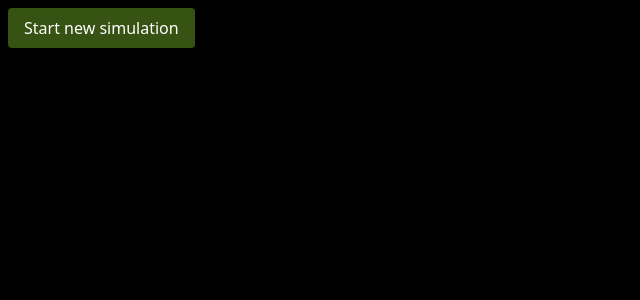
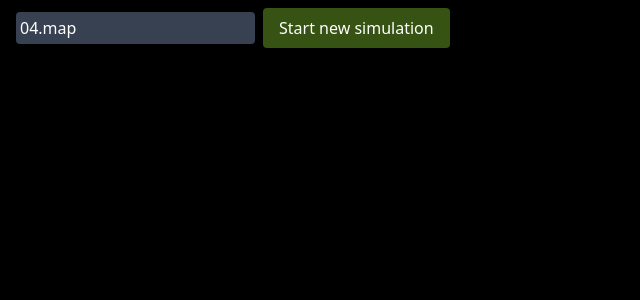
Before and after one commit to OliverFlecke/simulator-ui, a React (Create React App) app: page / in a window 1280 px wide. Shown: the top 300 px of the page, without its empty margins (0-640 px from the left). Built offline with nearby package versions, Linux system fonts and the light colour scheme.

Commit message:
feat: UI to enter name of level

```diff
--- a/src/ControlPanel.tsx
+++ b/src/ControlPanel.tsx
@@ -1,16 +1,36 @@
-import React, { useCallback } from "react"
+import React, { useCallback, useRef } from "react"
 import { startSimulation } from "./api"
 
 const ControlPanel: React.FC<{
 	simulationId?: string
 	setSimulationId: (id: string) => void
 }> = ({ simulationId, setSimulationId }) => {
+	const levelRef = useRef<HTMLInputElement>(null)
 	const startNewSimulation = useCallback(() => {
-		startSimulation().then(setSimulationId)
-	}, [setSimulationId])
+		if (levelRef.current?.value) {
+			startSimulation(levelRef.current.value)
+				.then(setSimulationId)
+				.catch(err => alert(err))
+		}
+	}, [levelRef, setSimulationId])
+	const onKeyDown = useCallback(
+		(e: React.KeyboardEvent<HTMLInputElement>) => {
+			if (e.key === "Enter") {
+				startNewSimulation()
+			}
+		},
+		[startNewSimulation]
+	)
 
 	return (
-		<div>
+		<div className="px-4">
+			<input
+				ref={levelRef}
+				className="rounded bg-gray-700 p-1"
+				defaultValue="04.map"
+				placeholder="Level name"
+				onKeyDown={onKeyDown}
+			/>
 			<button onClick={startNewSimulation}>Start new simulation</button>
 			<span
 				className="cursor-pointer"
--- a/src/api.ts
+++ b/src/api.ts
@@ -15,10 +15,19 @@ export async function getStaticMap(id: string): Promise<World> {
 	}
 }
 
-export async function startSimulation(): Promise<string> {
-	return await fetch(`${url}/simulation/create`, {
+export function startSimulation(level: string): Promise<string> {
+	return fetch(`${url}/simulation/create`, {
 		method: "POST",
-	}).then(r => r.text())
+		body: JSON.stringify({
+			level,
+		}),
+	}).then(async r => {
+		if (r.ok) {
+			return r.text()
+		} else {
+			throw new Error(await r.text())
+		}
+	})
 }
 
 export interface Location {
--- a/src/main.css
+++ b/src/main.css
@@ -22,12 +22,12 @@
 	}
 
 	.agent {
-		@apply center m-1 rounded-full bg-green-700;
+		@apply center rounded-full bg-green-700;
 		@apply text-lg font-bold text-white;
 	}
 
 	.box {
-		@apply center m-2 rounded;
+		@apply center rounded;
 		@apply bg-blue-700;
 	}
 
```
Also changed, not shown: .eslintrc.js.
